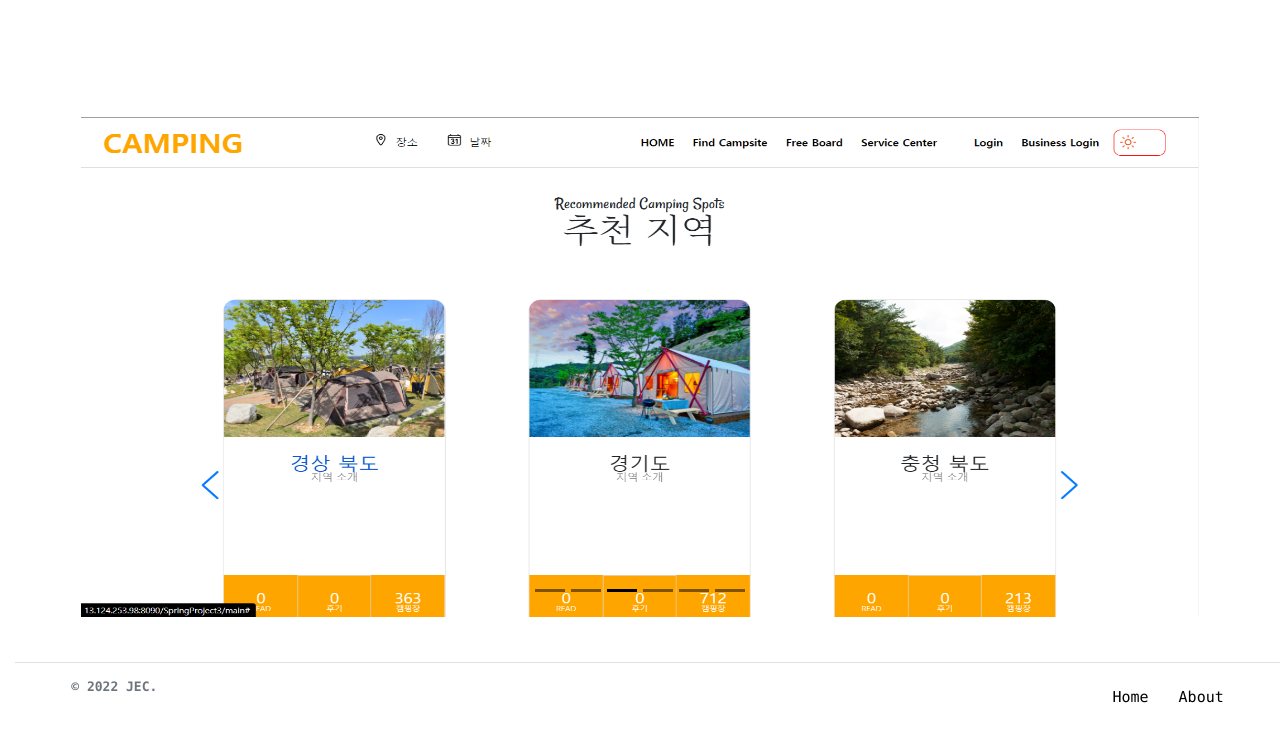
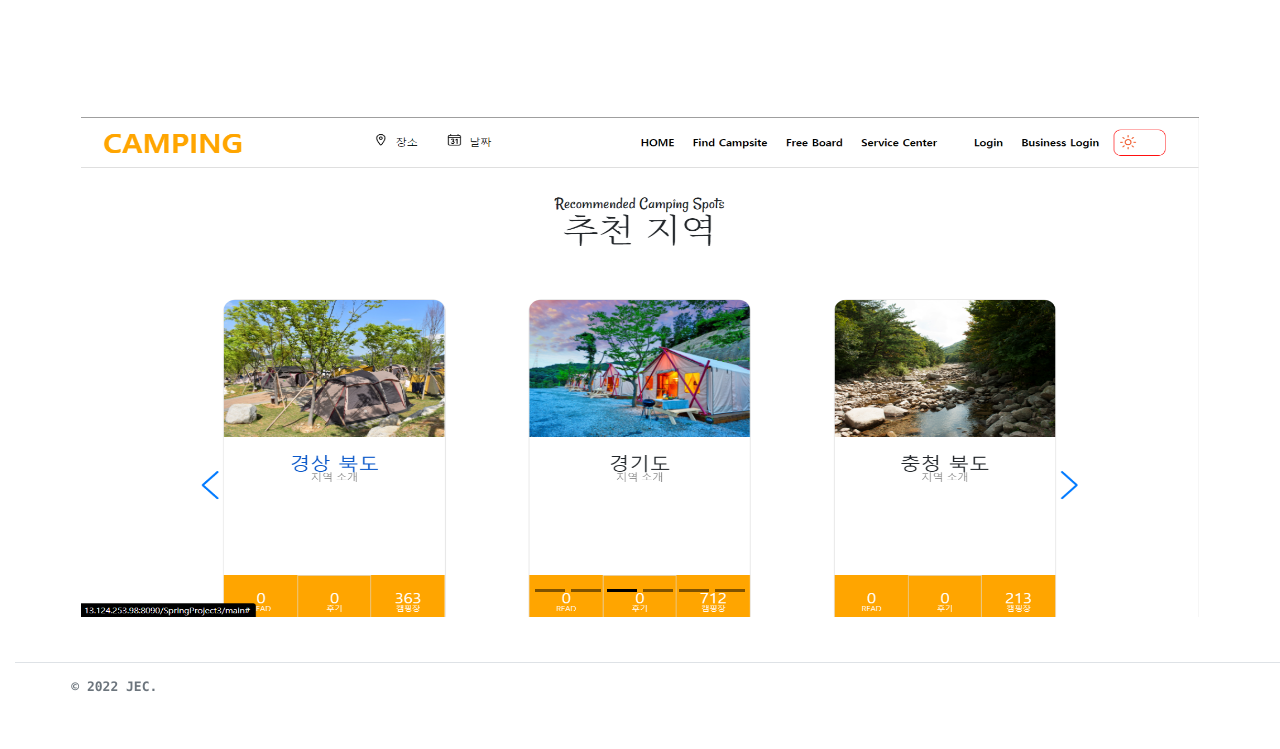
Before and after one commit to silversteel0605/silverPortfolio, a plain HTML site: page index.html in a window 1280 px wide. Shown: the part 1937-2686 px from the top of the page. After the commit the page ends 2652 px from the top, so only its background shows below. Drawn offline with nearby package versions, Linux system fonts and the light colour scheme; a web font is replaced by a local one.

Commit message:
edit ver_0.2.2

```diff
--- a/index.html
+++ b/index.html
@@ -173,10 +173,6 @@
                     <div class="col-md-4 px-5">
                         <span class="text-muted font-monospace">© 2022 JEC.</span>
                     </div>
-                    <ul class="nav col-md-4 justify-content-end align-items-center px-5 pb-3 mb-3">
-                        <li class="nav-item"><a href="#" class="nav-link font-monospace">Home</a></li>
-                        <li class="nav-item"><a href="" class="nav-link font-monospace">About</a></li>
-                    </ul>
                 </div>
             </footer>
             <!-- /Footer -->
```
